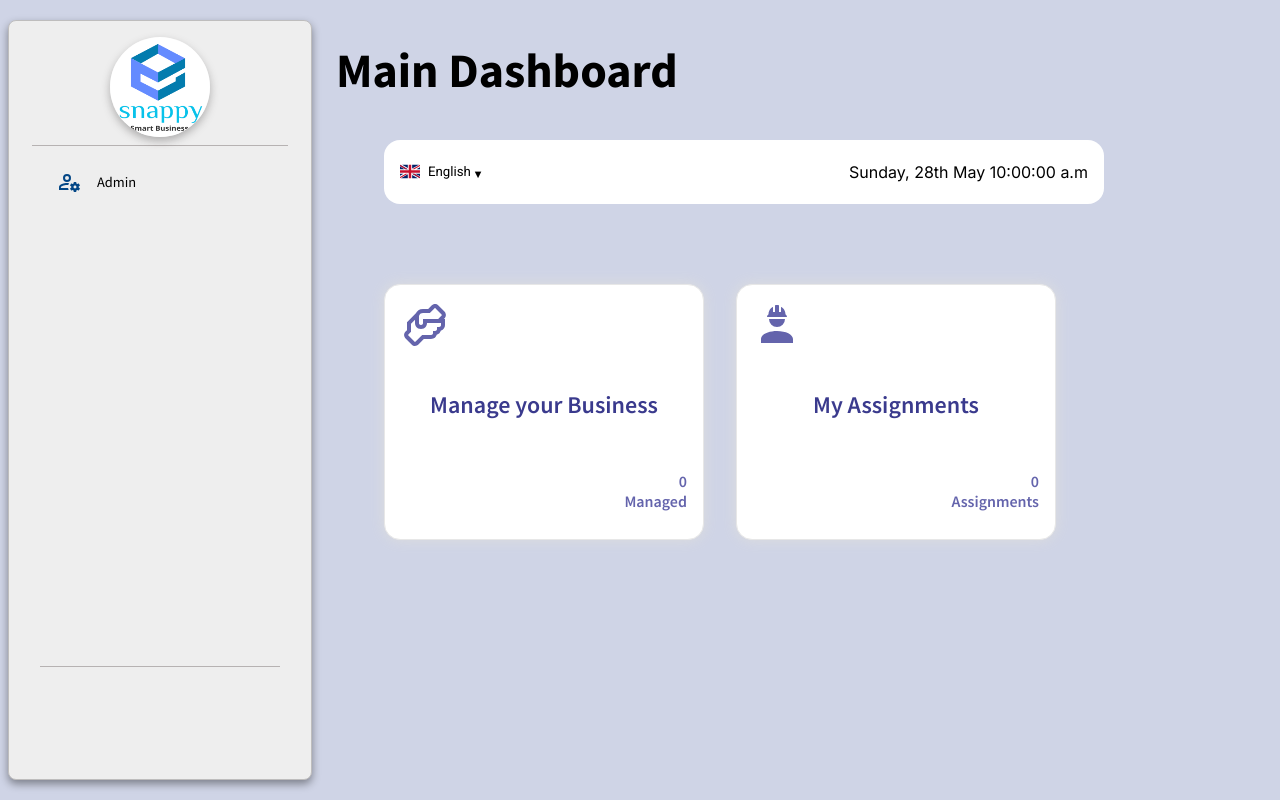
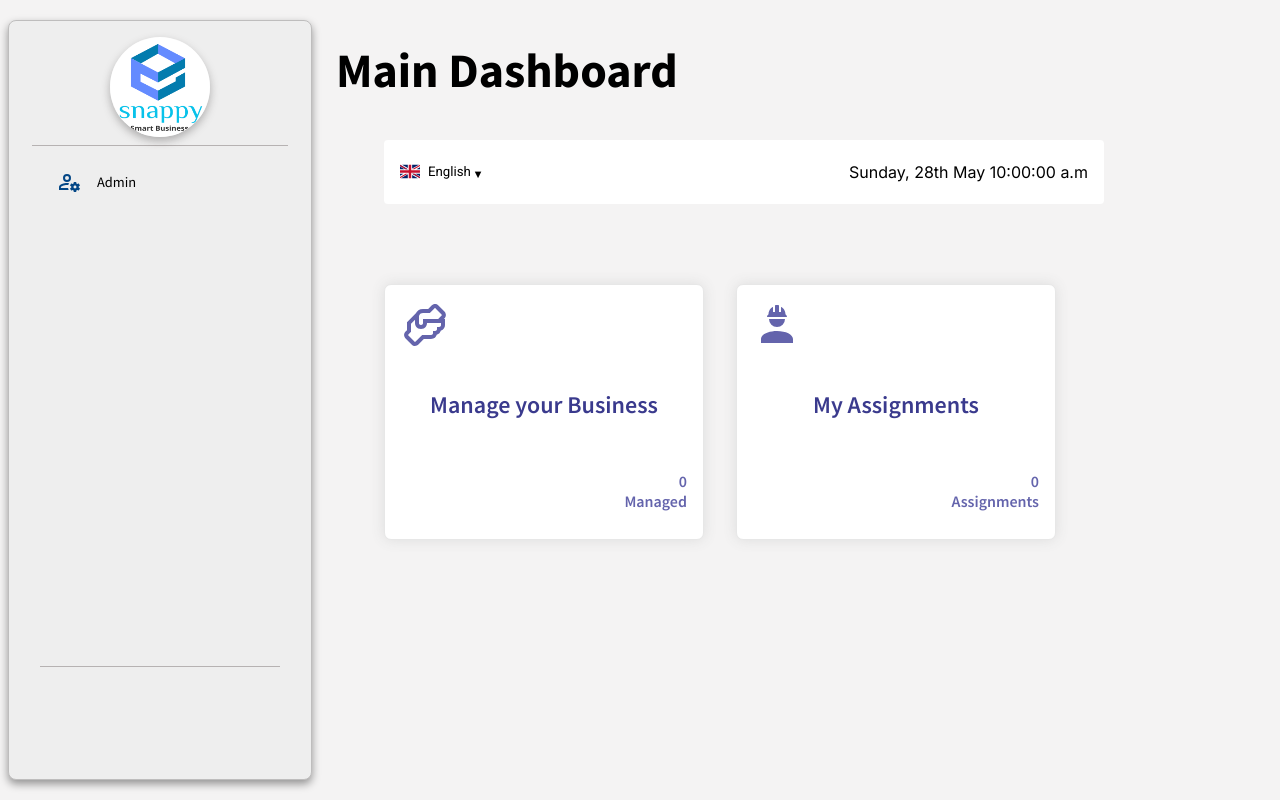
Before and after one commit to dguglielmi-git/snappy-frontend, a Next.js app: page /home in a window 1280 px wide. Built offline with nearby package versions, Linux system fonts and the light colour scheme.

Commit message:
update styles of the landing page

```diff
--- a/components/Home/Home.module.scss
+++ b/components/Home/Home.module.scss
@@ -2,7 +2,7 @@
     display: flex;
     height: 100vh;
     // background-color: rgb(235, 232, 232);
-    background-color: rgb(207, 212, 230);
+    background-color: rgb(244, 243, 243);
 
     &__left {
         display: flex;
--- a/components/LandingPage/MainSection/MainSection.module.scss
+++ b/components/LandingPage/MainSection/MainSection.module.scss
@@ -12,7 +12,7 @@
 
   &__signup {
     display: block;
-    margin-top:50px;
+    margin-top:20px;
     margin-bottom: 10px;
     h1 {
       margin-bottom: -20px;
--- a/components/MainDashboard/DashboardCard/DashboardCard.module.scss
+++ b/components/MainDashboard/DashboardCard/DashboardCard.module.scss
@@ -4,7 +4,7 @@
   height: 16rem;
   width: 20rem;
   padding: 1rem;
-  border-radius: 1rem;
+  border-radius: 7px;
   border: 0.1em solid rgb(231, 231, 231);
   box-shadow: 0 0 14px rgb(221, 221, 221);
   transition: background-color 0.7s ease, box-shadow 0.7s ease;
--- a/components/MainDashboard/MainDashboard.module.scss
+++ b/components/MainDashboard/MainDashboard.module.scss
@@ -25,7 +25,7 @@
       width: 45rem;
       height: 4rem;
       background-color: white;
-      border-radius: 1rem;
+      border-radius: 4px;
 
       &-language {
         display: flex;
```
